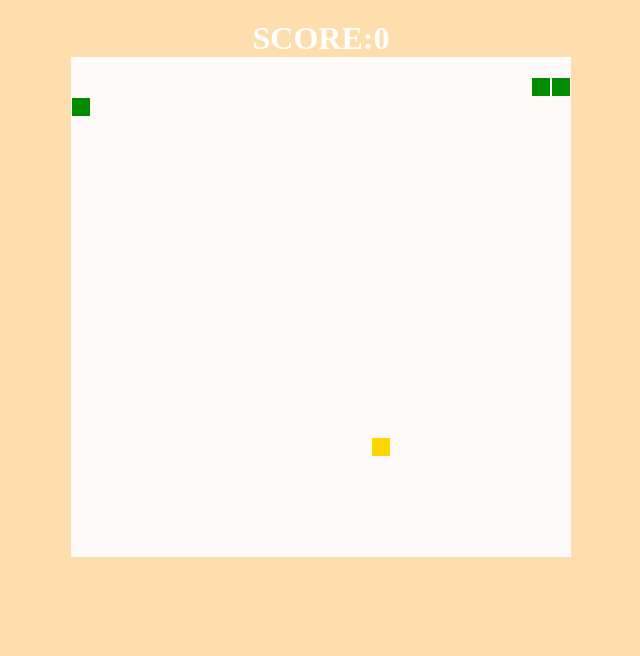
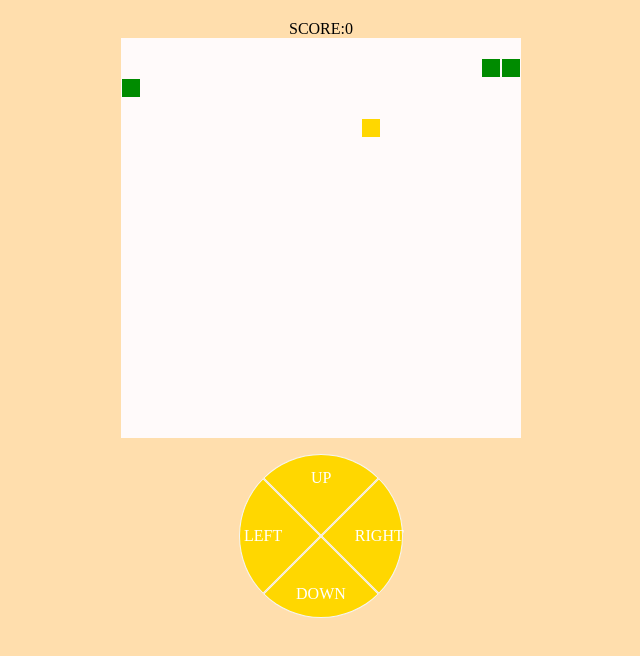
Before and after one commit to ChenKS12138/H5-snake, a plain HTML site: page index.html in a window 1280 px wide. Shown: the whole page, without its empty margins (319-959 px from the left). Drawn offline with Linux system fonts and the light colour scheme.

Commit message:
'direction-bar'

```diff
--- a/index.css
+++ b/index.css
@@ -3,13 +3,48 @@
     margin: 0;
 }
 body{
-    /* background-color: #aaaaaa; */
     background-color: NavajoWhite;
     text-align: center;
     padding: 20px;
+    display: flex;
+    flex-direction: column;
+    align-items: center;
+    user-select: none;
 }
-#score{
-    font-size: 2rem;
+#cav{
+    margin: 0rem 3rem 0rem 3rem;
+    margin-top: 0;
+}
+.direction{
+    margin-top: 1rem;
+    transform: rotate(45deg);
+}
+.direction>div{
+    display: flex;
+}
+.direction>div>div{
+    width: 80px;
+    height: 80px;
+    background-color: gold;
     color: white;
-    font-weight: bold;
+    display: flex;
+    align-items: center;
+    justify-content: center;
+    border: 0.5px whitesmoke solid;
+    cursor: pointer;
 }
+.button-name{
+    transform: rotate(-45deg);
+}
+#up{
+    border-radius: 100% 0 0 0;
+}
+#right{
+    border-radius: 0 100% 0 0;
+}
+#down{
+    border-radius: 0 0 100% 0;
+}
+#left{
+    border-radius: 0 0 0 100%;
+}
--- a/index.html
+++ b/index.html
@@ -9,7 +9,25 @@
 </head>
 <body>
     <p id="score">SCORE:</p>
-    <canvas width='500' height='500' id='cav'></canvas>
+    <canvas id='cav'></canvas>
+    <div class="direction">
+        <div>
+            <div id="up">
+                <p class="button-name">UP</p>
+            </div>
+            <div id="right">
+                <p class="button-name">RIGHT</p>
+            </div>
+        </div>
+        <div>
+            <div id="left">
+                <p class="button-name">LEFT</p>
+            </div>
+            <div id="down">
+                <p class="button-name">DOWN</p>
+            </div>
+        </div>
+    </div>
     <script src="./index.js"></script>
 </body>
 </html>
--- a/index.js
+++ b/index.js
@@ -1,29 +1,42 @@
 const cav=document.querySelector('#cav');
+const up=document.querySelector('#up');
+const right=document.querySelector('#right');
+const down=document.querySelector('#down');
+const left=document.querySelector('#left');
 const box=cav.getContext('2d');
 const scoreRowText="SCORE:";
 const backGroundColor="Snow";
 const snackColor="#008B00";
 const canvasBackGroundColor="snow";
 const foodColor="#FFD700";
+const speed=200;
 
+let size=400;//canvas的宽度和长度
+let cellNum=20;//canvas 中一行的格子数
+let edgeSize=1;//格子间的缝的大小
+
+const start=true;
+
+cav.width=size;
+cav.height=size;
 
 function draw(point,color){
     // point 取值0-624
     //  每行有25个格子
     // 0-24 为第一行,以此类推
     box.fillStyle=color;
-    box.fillRect((point%25)*20+1,(~~(point/25))*20+1,18,18);
+    box.fillRect((point%cellNum)*(size/cellNum)+1,(~~(point/cellNum))*(size/cellNum)+edgeSize,(size/cellNum)-2*edgeSize,(size/cellNum)-2*edgeSize);
 }
 
 (function ready(){
     cav.style.backgroundColor=canvasBackGroundColor;
-    for(let i=0;i<625;i++){
+    for(let i=0;i<Math.pow(cellNum,2);i++){
         draw(i,backGroundColor);
     }
 })();
 
 function Snake() {
-    let body= new Array(37,36,35,);//第一个元素为蛇的头
+    let body= new Array(23,22,21);//第一个元素为蛇的头
     //point 表示蛇的头
     let direction=1;// 1为向右，-1为向左，25为向下，-25为向上
     let pop;
@@ -43,7 +56,7 @@ function Snake() {
         let body=this.body;
         let point=body[0];
         let direction=this.direction;
-        if((direction===-25&&point>-1&&point<25)||(direction===25&&point>599&&point<625)||(direction===-1&&(point)%25===0)||(direction===1&&(point+1)%25===0)){
+        if((direction===-cellNum&&point>-1&&point<cellNum)||(direction===cellNum&&point>(cellNum*cellNum-cellNum-1)&&point<(cellNum*cellNum))||(direction===-1&&(point)%cellNum===0)||(direction===1&&(point+1)%cellNum===0)){
             return 2;
         }
         if(body.lastIndexOf(point)!==0){
@@ -65,6 +78,30 @@ function Snake() {
             return 0;
         }
     }
+    function changeDirection(dir){
+        switch(dir){
+            case 'up':
+                if(this.direction!==cellNum){
+                    this.direction=-cellNum;
+                };
+                break;
+            case 'down':
+                if(this.direction!==-cellNum){
+                    this.direction=cellNum;
+                }
+                break;
+            case 'left':
+                if(this.direction!==1){
+                    this.direction=-1;
+                }
+                break;
+            case 'right':
+                if(this.direction!==-1){
+                    this.direction=1;
+                }
+                break;
+        }
+    }
 
     return {
         body:body,
@@ -72,20 +109,26 @@ function Snake() {
         move:move,
         crash:crash,
         getFood:getFood,
+        changeDirection:changeDirection,
     }
 }
 function Food(){
     let foodExist;
     let position;
-    function createFood(){
+    function createFood(snakeBody){
         foodExist=this.foodExist;
-        this.position=(~~(Math.random()*1000)%623);
+        let randPosition=(~~(Math.random()*1000)%(cellNum*cellNum-2));
+        while(snakeBody.indexOf(randPosition)!==-1){
+            randPosition=(~~(Math.random()*1000)%(cellNum*cellNum-2));
+        }
+        // this.position=(~~(Math.random()*1000)%(cellNum*cellNum-2));
+        this.position=randPosition;
         draw(this.position,foodColor);
     }
     return{
         foodExist:foodExist,
         createFood:createFood,
-        position:position
+        position:position,
     }
 }
 
@@ -98,10 +141,11 @@ let score=0;
     food.foodExist=false;
     let pop;
     document.querySelector('#score').innerText=scoreRowText+String(score);
+    if(start){
         let t=setInterval(function(){
 
             if(!food.foodExist){
-            food.createFood();
+                food.createFood(snake.body);
                 food.foodExist=true;
             }
             if(snake.getFood(food.position)){
@@ -123,33 +167,37 @@ let score=0;
                 draw(value,snackColor);
             });
             draw(pop,backGroundColor);
-    },200);
+        },speed);
+    }
     document.addEventListener('keydown',function(e){
         switch(e.keyCode){
             case 38:
             case 87:
-                if(snake.direction!==25){
-                    snake.direction=-25;
-                };
+                snake.changeDirection('up');
                 break;
             case 40:
             case 83:
-                if(snake.direction!==-25){
-                    snake.direction=25;
-                }
+                snake.changeDirection('down');
                 break;
             case 37:
             case 65:
-                if(snake.direction!==1){
-                    snake.direction=-1;
-                }
+                snake.changeDirection('left');
                 break;
             case 39:
             case 68:
-                if(snake.direction!==-1){
-                    snake.direction=1;
+                snake.changeDirection('right');
         }
-                break;
-        }
-    })
+    });
+    up.addEventListener('click',function(){
+        snake.changeDirection('up');
+    });
+    right.addEventListener('click',function(){
+        snake.changeDirection('right');
+    });
+    down.addEventListener('click',function(){
+        snake.changeDirection('down');
+    });
+    left.addEventListener('click',function(){
+        snake.changeDirection('left');
+    });
 })();
```
Lines whose indentation alone changed are shown as unchanged.
